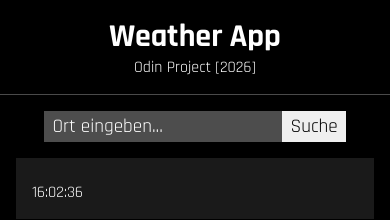
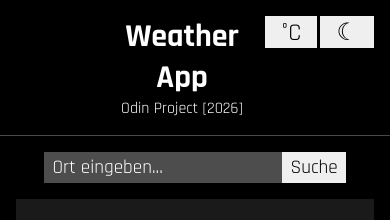
Before and after one commit to MightyCharm/weather-app, a website built with webpack: page src/template.html in a window 390 px wide. Shown: the top 220 px of the page. Built offline with nearby package versions, Linux system fonts and the light colour scheme; no server answers.

Commit message:
feat(ui): add buttons for theme and unit toggle

```diff
--- a/src/index.js
+++ b/src/index.js
@@ -7,9 +7,12 @@ if (localStorage.getItem("app-version") !== APP_VERSION) {
   localStorage.setItem("app-version", APP_VERSION);
 }
 
+// unit & color theme buttons
+const btnTempUnit = document.getElementById("btn-temp");
+const btnColorTheme = document.getElementById("btn-color");
+// form input elements
 const inputForm = document.getElementById("search");
 const searchButton = document.getElementById("search-btn");
-
 // current weather
 const uiResolvedAddress = document.getElementById("address");
 const uiCurrentTime = document.getElementById("current-time");
@@ -22,9 +25,16 @@ const uiWind = document.getElementById("data-wind");
 const uiHumidity = document.getElementById("data-humidity");
 const uiDescription = document.getElementById("data-description");
 const uiFetchTime = document.getElementById("data-fetched-time");
-
 // forecast
 const cardsForecast = document.querySelectorAll(".card-forecast");
+
+btnTempUnit.addEventListener("click", () => {
+  console.log("toggle unit");
+});
+
+btnColorTheme.addEventListener("click", () => {
+  console.log("toggle color theme");
+});
 
 searchButton.addEventListener("click", (event) => {
   event.preventDefault();
@@ -167,11 +177,9 @@ async function updateCurrentWeatherUI(data) {
 }
 
 async function updateForecastUI(data) {
-  console.log("function updateForecast()");
-  console.log(data);
+  // console.log(data);
   data.forEach((obj, index) => {
     const card = cardsForecast[index];
-    console.log(card);
     const uiWeekday = card.querySelector(".data-forecast-weekday");
     const uiIcon = card.querySelector(".data-forecast-icon");
     const uiTemp = card.querySelector(".data-forecast-temp");
@@ -226,3 +234,5 @@ const initialCall = "New York, US".toLowerCase();
 updateWeatherUI(initialCall);
 
 setInterval(getTime, 1000);
+
+// ☼ | ☾
--- a/src/styles.css
+++ b/src/styles.css
@@ -43,6 +43,7 @@ svg {
 html,
 body {
   min-height: 100dvh;
+  background-color: var(--container-bg);
 }
 
 .container {
@@ -60,11 +61,33 @@ body {
 }
 
 .page-header {
-  display: flex;
-  flex-direction: column;
+  display: grid;
+  grid-template-columns: 1fr 2fr 1fr;
+  justify-items: center;
   align-items: center;
   color: var(--header-col);
   background-color: var(--header-bg);
+}
+
+.header-text {
+  grid-column: 2 / 3;
+  display: flex;
+  flex-direction: column;
+  text-align: center;
+}
+
+.header-btns {
+  display: flex;
+  align-self: start;
+  gap: 0.2rem;
+}
+
+.btn-temp-unit,
+.btn-color-theme {
+  font-size: 1.5rem;
+  padding: 0.1rem 1rem 0rem 1rem;
+  text-align: center;
+  border: none;
 }
 
 .page-main {
@@ -301,7 +324,9 @@ body {
 }
 
 @media (hover: hover) {
-  .submit-btn:hover {
+  .submit-btn:hover,
+  .btn-temp-unit:hover,
+  .btn-color-theme:hover {
     cursor: pointer;
     background-color: deeppink;
   }
@@ -376,4 +401,9 @@ body {
   html {
     /* border: 5px solid rgb(192, 30, 170); */
   }
+
+  .container {
+    border: 1px solid var(--border-col);
+    border-top: none;
+  }
 }
--- a/src/template.html
+++ b/src/template.html
@@ -8,8 +8,18 @@
   <body>
     <div class="container">
       <header class="page-header">
-        <h1>Weather App</h1>
-        <p>Odin Project [2026]</p>
+        <div class="header-text">
+          <h1>Weather App</h1>
+          <p>Odin Project [2026]</p>
+        </div>
+        <div class="header-btns">
+          <button id="btn-temp" class="btn-temp-unit" title="Change Unit">
+            °C
+          </button>
+          <button id="btn-color" class="btn-color-theme" title="Change theme">
+            ☾
+          </button>
+        </div>
       </header>
       <main class="page-main">
         <section class="section-form">
```
